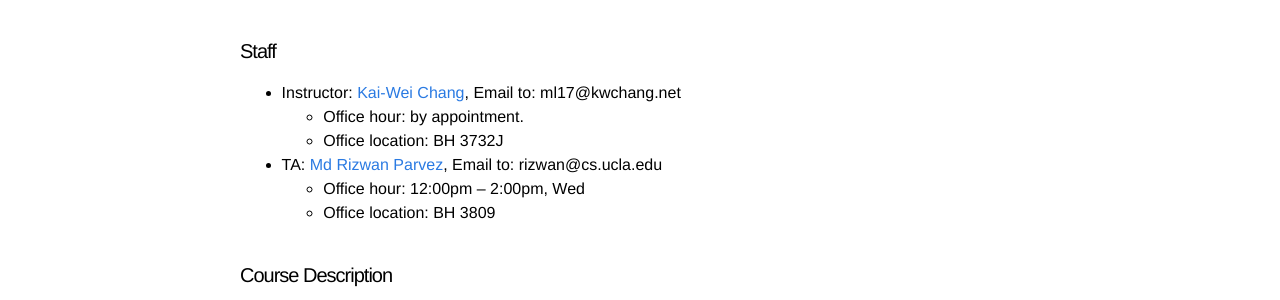
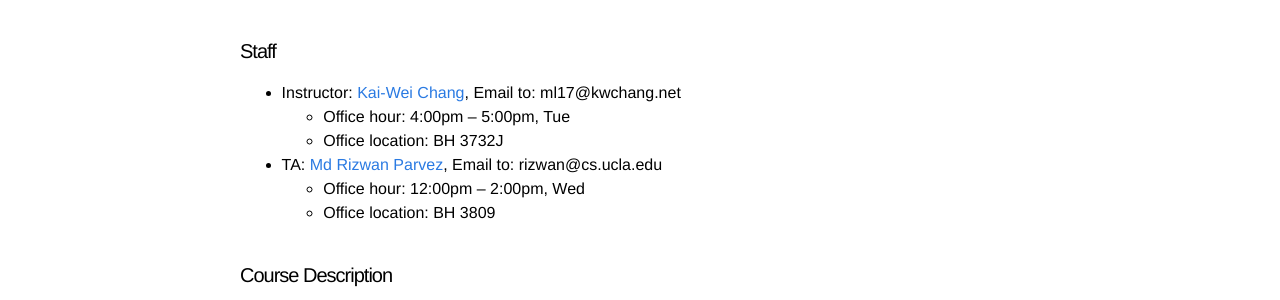
Before and after one commit to uclanlp/CS269-17, a Jekyll site: the page built from 1_overview.md, in a window 1280 px wide. Shown: the part 525-825 px from the top of the page. Built offline with Jekyll 4.4.1, drawn with Linux system fonts in a browser that asks for light colours.

Commit message:
Update 1_overview.md

```diff
--- a/1_overview.md
+++ b/1_overview.md
@@ -16,7 +16,7 @@ name: 1
 
 #### Staff
 * Instructor: [Kai-Wei Chang](http://web.cs.ucla.edu/~kwchang/), Email to: ml17@kwchang.net
-  * Office hour:  by appointment.
+  * Office hour:  4:00pm -- 5:00pm, Tue
   * Office location: BH 3732J
 * TA: [Md Rizwan Parvez](https://sites.google.com/site/parvezmdrizwan/), Email to: rizwan@cs.ucla.edu
   * Office hour: 12:00pm -- 2:00pm, Wed
```
